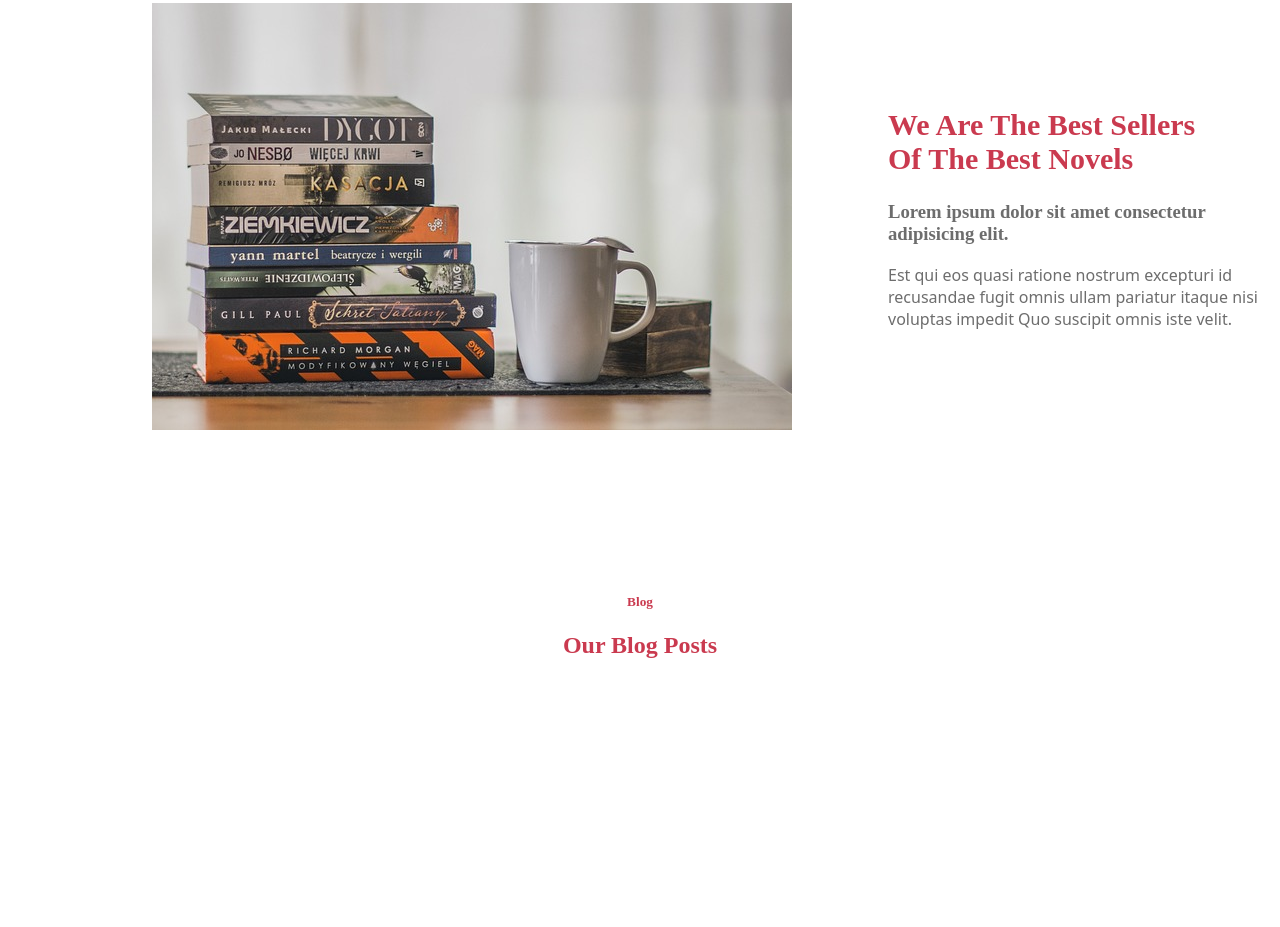
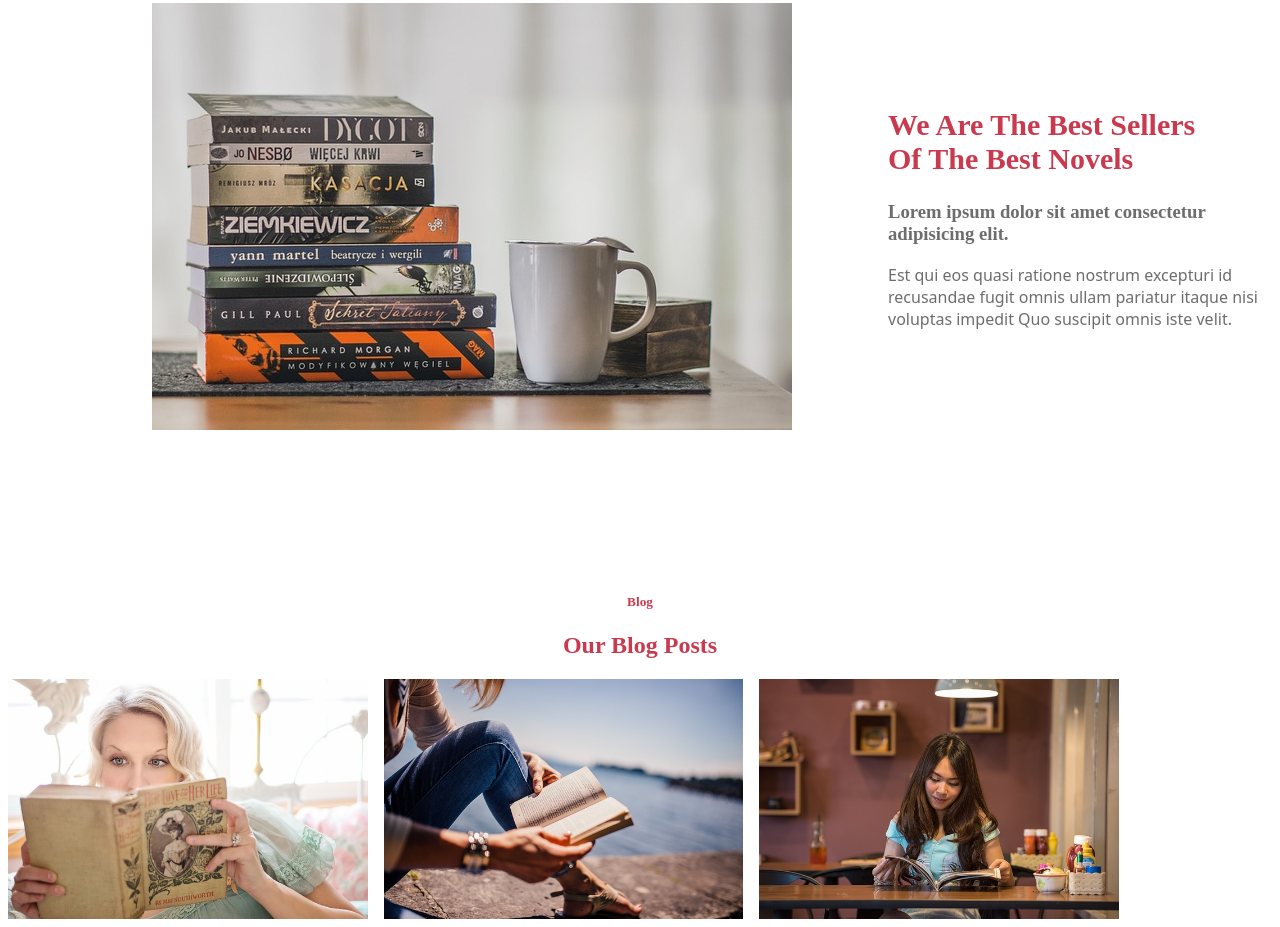
Before and after one commit to annice5/novel-landing-page, a plain HTML site: page index.html in a window 1280 px wide. Shown: the part 3202-4129 px from the top of the page. Before the commit the page ends 3907 px from the top, so only its background shows below. Drawn offline with Linux system fonts and the light colour scheme.

Commit message:
added images

```diff
--- a/css/style.css
+++ b/css/style.css
@@ -202,6 +202,7 @@ span {
 .sec4imgandtext{
     text-align: center;
     margin-top: 10rem;
+
 }
 
 .sec4imgandtext h1{
@@ -211,3 +212,12 @@ span {
 .sec4imgandtext h5{
     color: rgb(202, 58, 79);
 }
+
+.sec4img{
+    display: flex;
+    width: 100%;
+    height: 30vh;
+    gap: 1rem;
+
+
+}
--- a/index.html
+++ b/index.html
@@ -99,8 +99,10 @@
                 <div>
                     <h1>Our Blog Posts</h1>
                 </div>
-                <div>
-                    <img src="" alt="">
+                <div class="sec4img">
+                    <img src="./img/reading-4020015_640.jpg" alt="reading1">
+                    <img src="./img/reading-925589_640.jpg" alt="reading2">
+                    <img src="./img/asia-1807531_640.jpg" alt="asia">
                 </div>
             </div>
         </section>
```
